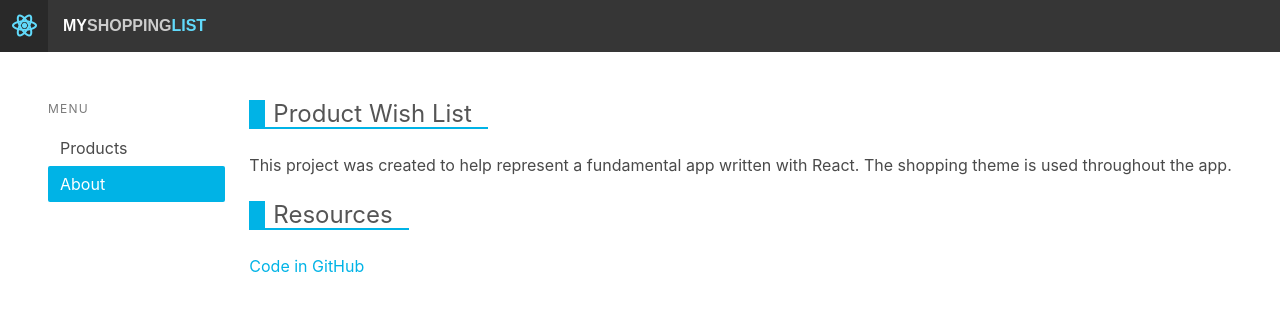
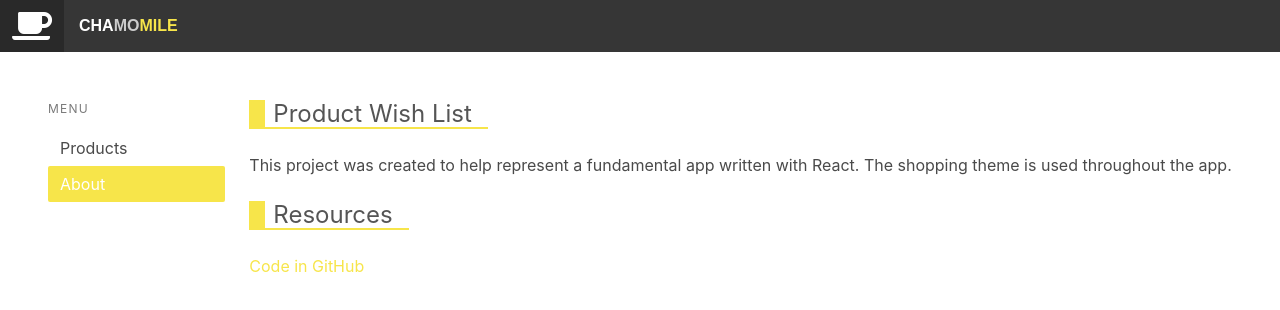
Before and after one commit to TeamChamomile/chamomile, a React (Create React App) app in the folder react-app/: page /about in a window 1280 px wide. Shown: the top 310 px of the page. Built offline with nearby package versions, Linux system fonts and the light colour scheme; no server answers.

Commit message:
update ui (#3)

```diff
--- a/react-app/src/components/HeaderBarBrand.js
+++ b/react-app/src/components/HeaderBarBrand.js
@@ -9,12 +9,12 @@ const HeaderBarBrand = () => (
       target="_blank"
       rel="noopener noreferrer"
     >
-      <i className="fab js-logo fa-react fa-2x" aria-hidden="true" />
+      <i className="fas fa-coffee fa-2x" aria-hidden="true"/>
     </a>
     <NavLink to="/" className="navbar-item nav-home">
-      <span className="brand-first">MY</span>
-      <span className="brand-second">SHOPPING</span>
-      <span className="brand-third">LIST</span>
+      <span className="brand-first">CHA</span>
+      <span className="brand-second">MO</span>
+      <span className="brand-third">MILE</span>
     </NavLink>
   </div>
 );
--- a/react-app/src/styles.scss
+++ b/react-app/src/styles.scss
@@ -2,8 +2,8 @@ $vue: #42b883;
 $vue-light: #42b883;
 $angular: #b52e31;
 $angular-light: #eb7a7c;
-$react: #00b3e6;
-$react-light: #61dafb;
+$react: #f7e54a;
+$react-light: #f7e54a;
 $primary: $react;
 $primary-light: $react-light;
 $link: $primary; // #00b3e6; // #ff4081;
```
Also changed, not shown: react-app/src/logo.svg (deleted).
